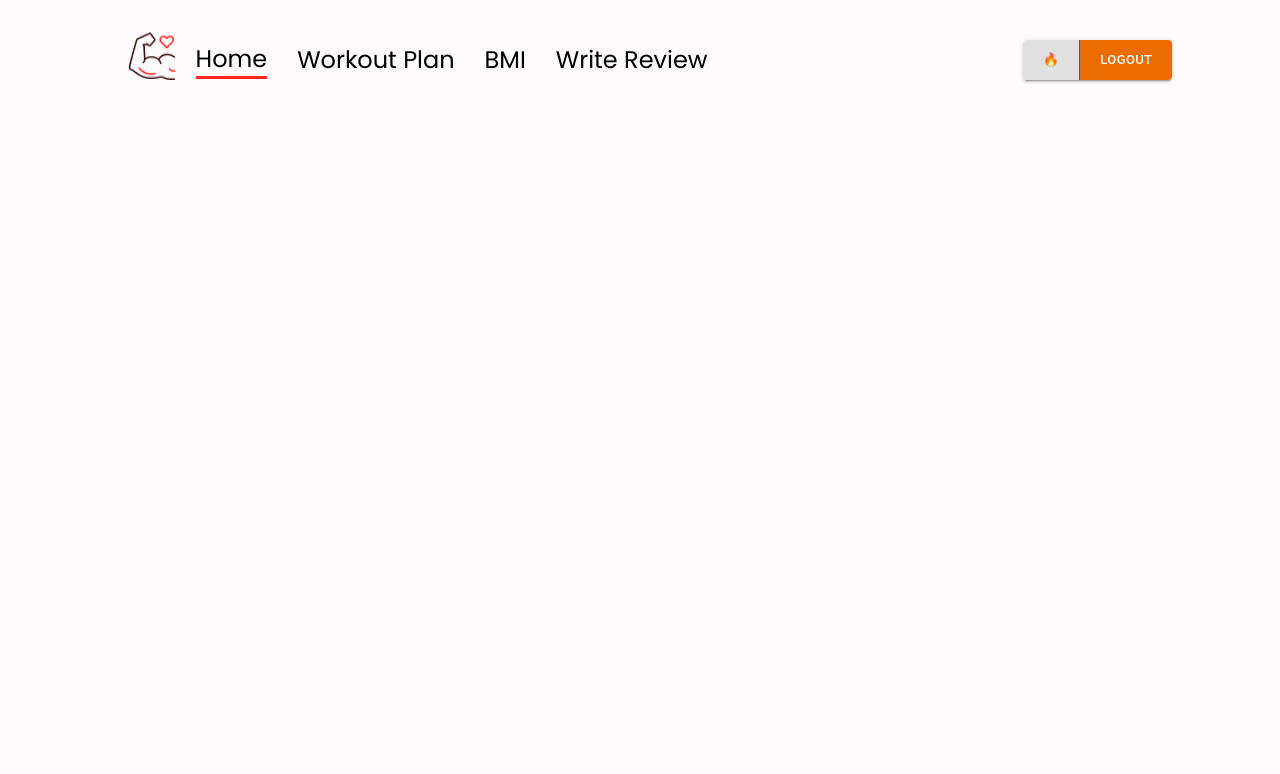
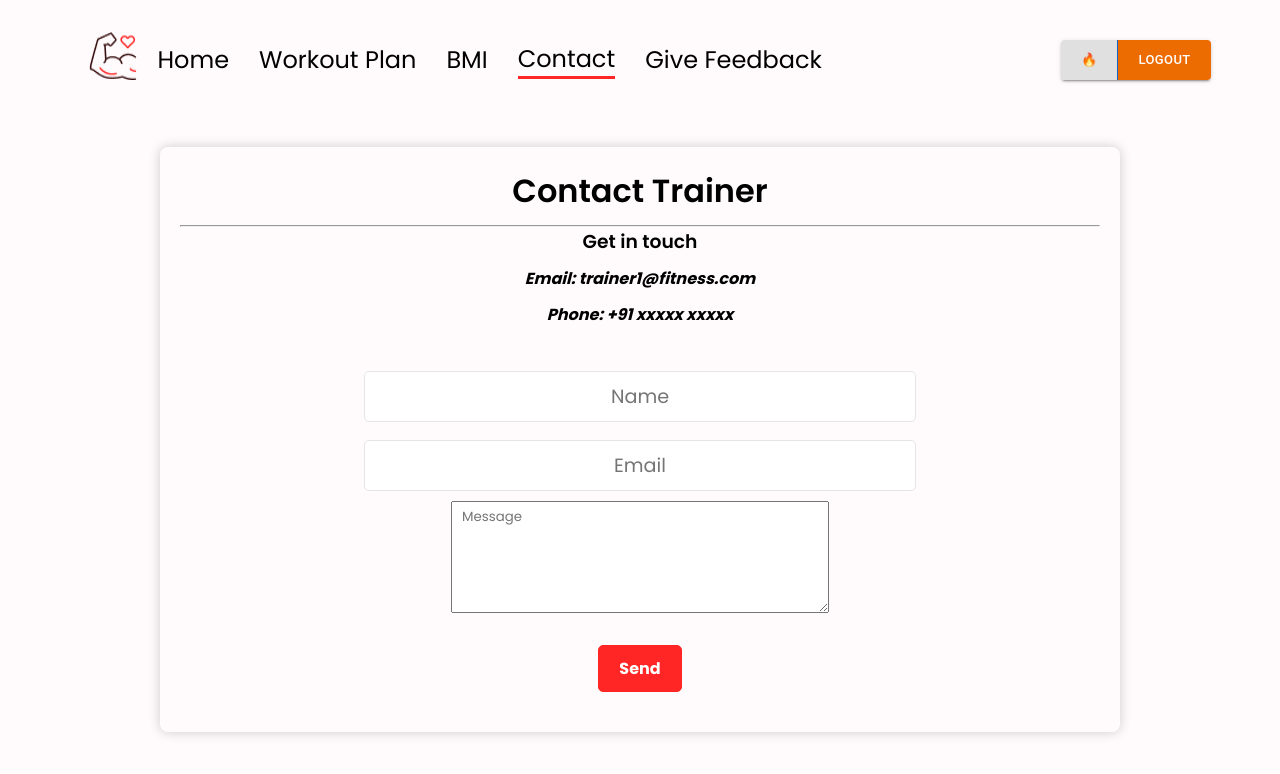
Before and after one commit to rohitrk185/exercise_frontend, a React (Create React App) app: page /contact in a window 1280 px wide. Shown: the top 774 px of the page. Built offline with nearby package versions, Linux system fonts and the light colour scheme; no server answers; sample sign-in values are in the browser's storage.

Commit message:
Final commit on 30/11/2022 morning with minor css changes

```diff
--- a/package.json
+++ b/package.json
@@ -10,6 +10,7 @@
     "axios": "^1.2.0",
     "crypto-js": "^4.1.1",
     "react": "^18.2.0",
+    "react-bootstrap": "^2.6.0",
     "react-dom": "^18.2.0",
     "react-horizontal-scrolling-menu": "^2.8.2",
     "react-icons": "^4.7.1",
--- a/src/App.css
+++ b/src/App.css
@@ -15,6 +15,11 @@ body {
 
 ::-webkit-scrollbar {
   width: 0px;
+}
+
+.link:hover {
+  text-decoration: underline;
+  border-bottom: 3px solid #000;
 }
 
 #streak-btn span {
@@ -266,32 +271,6 @@ h3 {
   color: #828282;
 }
 
-.goals {
-  display: grid;
-  grid-template-columns: repeat(2, 1fr);
-  gap: 10px;
-}
-
-.goal {
-  background-color: #f4f4f4;
-  margin: 10px 0;
-  padding: 20px 0 10px;
-  position: relative;
-}
-
-.goal .timestamp {
-  font-size: 0.9em;
-}
-
-.goal .close {
-  position: absolute;
-  top: 10px;
-  right: 15px;
-  cursor: pointer;
-  border: none;
-  background: none;
-}
-
 .form,
 .content {
   width: 35%;
--- a/src/App.js
+++ b/src/App.js
@@ -15,6 +15,7 @@ import Bmi from './pages/Bmi';
 import Navbar from './components/Navbar';
 import UserPlan from './components/UserPlan';
 import Review from './pages/Review';
+import Contact from './pages/Contact';
 
 
 function App() {
@@ -44,6 +45,7 @@ function App() {
           <Route path='/user-plan' element={<UserPlan user={user} />} />
           <Route path='/calculate-bmi' element={<Bmi />} />
           <Route path='/reviews' element={<Review user={user} />} />
+          <Route path='/contact' element={<Contact user={user} />} />
         </Routes>
       </Box>
       ) : (
--- a/src/components/Navbar.jsx
+++ b/src/components/Navbar.jsx
@@ -1,5 +1,5 @@
 import React from 'react'
-import { Link, useNavigate } from 'react-router-dom';
+import { Link, useNavigate, useLocation } from 'react-router-dom';
 
 import { Stack, Button, ButtonGroup } from '@mui/material';
 
@@ -9,6 +9,10 @@ import Logo from '../assets/images/Logo.png';
 
 const Navbar = ({ user }) => {
 	const navigate = useNavigate();
+	const location = useLocation();
+
+	const curPath = location.pathname;
+	console.log(curPath);
 
 	// user = JSON.parse(localStorage.getItem('user'));
 
@@ -31,11 +35,15 @@ const Navbar = ({ user }) => {
 				</Link>
 				<Stack direction='row' gap='40px' fontSize='16px' alignItems='center' justifyContent='center'
 				sx={{gap:{sm: '30px', xs: '20px'}, fontSize:{sm:'24px',}}}>
-					<Link to='/' style={{textDecoration: 'none', color: '3a1212', borderBottom: '3px solid #ff2625'}}>Home</Link>
-					{/* <a href="/#exercises" style={{textDecoration:'none', color:'#3a1212'}}>Exercises</a> */}
-					<Link to='/user-plan' style={{textDecoration: 'none', color: '3a1212'}}>Workout Plan</Link>
-					<Link to='/calculate-bmi' style={{textDecoration: 'none', color: '3a1212'}}>BMI</Link>
-					<Link to='/reviews' style={{textDecoration: 'none', color: '3a1212'}}>Write Review</Link>
+					{((curPath==='/') ?  <Link to='/' style={{textDecoration: 'none', color: '3a1212', borderBottom: '3px solid #ff2625'}} className='link'>Home</Link> : <Link to='/' style={{textDecoration: 'none', color: '3a1212',}} className='link'>Home</Link>)}
+
+					{((curPath==='/user-plan') ? <Link to='/user-plan' style={{textDecoration: 'none', color: '3a1212', borderBottom: '3px solid #ff2625'}} className='link'>Workout Plan</Link> : <Link to='/user-plan' style={{textDecoration: 'none', color: '3a1212'}} className='link'>Workout Plan</Link>)}
+
+					{((curPath === '/calculate-bmi') ? <Link to='/calculate-bmi' style={{textDecoration: 'none', color: '3a1212', borderBottom: '3px solid #ff2625'}} className='link'>BMI</Link> : <Link to='/calculate-bmi' style={{textDecoration: 'none', color: '3a1212'}} className='link'>BMI</Link>)}
+
+					{((curPath === '/contact') ? <Link to='/contact' style={{textDecoration: 'none', color: '3a1212', borderBottom: '3px solid #ff2625'}} className='link'>Contact</Link> : <Link to='/contact' style={{textDecoration: 'none', color: '3a1212'}} className='link'>Contact</Link>)}
+
+					{((curPath === '/reviews') ? <Link to='/reviews' style={{textDecoration: 'none', color: '3a1212', borderBottom: '3px solid #ff2625'}} className='link'>Give Feedback</Link> : <Link to='/reviews' style={{textDecoration: 'none', color: '3a1212'}} className='link'>Give Feedback</Link>)}
 				</Stack>
 			</Stack>
 			<Stack direction='row' gap='40px' fontSize='16px' alignItems='center' justifyContent='center'
--- /dev/null
+++ b/src/pages/Contact.jsx
@@ -0,0 +1,64 @@
+import React from "react";
+import { Container, Row, Col } from "react-bootstrap";
+import { contactConfig } from '../utils/contact_option'
+
+import { toast } from 'react-toastify'
+
+export default function Contact() {
+	const onSubmit = (e) => {
+		e.preventDefault();
+		toast.success('Email sent😉');
+	}
+
+	return (
+	<Container style={{margin: '60px auto', padding: '20px 20px 30px'}}>
+			<Row className="mb-5 mt-3">
+				<Col lg="8">
+					<h1 className="display-4 mb-4">Contact Trainer</h1>
+					<hr className="t_border my-4 ml-0 text-left" />
+				</Col>
+			</Row>
+			<Row className="sec_sp">
+				<Col lg="5" className="mb-5">
+					<h3 className="color_sec py-4">Get in touch</h3>
+					<address>
+						{/* <a href={contactConfig.YOUR_EMAIL}> */}
+							<strong>Email: {contactConfig.YOUR_EMAIL}</strong>
+						{/* </a> */}
+						<br />
+						<p>
+							<strong>Phone: {contactConfig.YOUR_FONE}</strong>
+						</p>
+					</address>
+					<br />
+					{/* <p> {contactConfig.description} </p> */}
+				</Col>
+				<Col lg="7" className="d-flex align-items-center">
+					<form  className="contact__form w-100" onSubmit={onSubmit}>
+					<Row>
+						<Col lg="6" className="form-group" style={{width: '60%', margin: '0 auto'}} >
+							<input className="form-control" id="name" name="name" placeholder="Name" type="text" required />
+						</Col>
+						<Col lg="6" className="form-group" style={{width: '60%', margin: '0 auto'}}>
+							<input className="form-control rounded-0" id="email" name="email" placeholder="Email" type="email" required />
+						</Col>
+					</Row>
+					<textarea className="form-control" id="message" name="message"
+					placeholder="Message"
+					rows={5} cols={30}
+					style={{padding: '5px 10px'}}
+					required>
+					</textarea>
+					<br />
+					<br />
+					<Row>
+						<Col lg="12" className="form-group" style={{display: 'flex', justifyContent: 'center'}}>
+							<button className="btn ac_btn" type="submit"> Send </button>
+						</Col>
+					</Row>
+				</form>
+			</Col>
+		</Row>
+	</Container>
+);
+}
--- /dev/null
+++ b/src/utils/contact_option.js
@@ -0,0 +1,82 @@
+// const logotext = 'JOHN';
+// const meta = {
+//   title: 'John Doe',
+//   description:
+//     'I’m John Doe data scientist _ Full stack devloper,currently working in Berlin',
+// };
+
+// const introdata = {
+//   title: 'I’m John Doe',
+//   animated: {
+//     first: 'I love coding',
+//     second: 'I code cool websites',
+//     third: 'I develop mobile apps',
+//   },
+//   description:
+//     'Lorem ipsum dolor sit amet, consectetur adipiscing elit. Sed at nisl euismod urna bibendum',
+//   your_img_url: 'https://images.unsplash.com/photo-1514790193030-c89d266d5a9d',
+// };
+
+// const dataabout = {
+//   title: 'abit about my self',
+//   aboutme:
+//     'Lorem ipsum dolor sit amet, consectetur adipiscing elit. Praesent quis dolor id ligula semper elementum feugiat pretium nulla. Nunc non commodo dolor. Nunc mollis dignissim facilisis. Morbi ut magna ultricies.',
+// };
+// const worktimeline = [
+//   {
+//     jobtitle: 'Designer of week',
+//     where: 'YAdfi',
+//     date: '2020',
+//   },
+//   {
+//     jobtitle: 'Designer of week',
+//     where: 'Jamalya',
+//     date: '2019',
+//   },
+//   {
+//     jobtitle: 'Designer of week',
+//     where: 'ALquds',
+//     date: '2019',
+//   },
+// ];
+
+
+
+// const services = [
+//   {
+//     title: 'UI & UX Design',
+//     description:
+//       'Lorem ipsum dolor sit amet, consectetur adipiscing elit. Sed at nisl euismod urna bibendum sollicitudin.',
+//   },
+//   {
+//     title: 'Mobile Apps',
+//     description:
+//       'Lorem ipsum dolor sit amet, consectetur adipiscing elit. Sed at nisl euismod urna bibendum sollicitudin.',
+//   },
+//   {
+//     title: 'Wordpress Design',
+//     description:
+//       'Lorem ipsum dolor sit amet, consectetur adipiscing elit. Sed at nisl euismod urna bibendum sollicitudin.',
+//   },
+// ];
+
+const contactConfig = {
+  YOUR_EMAIL: 'trainer1@fitness.com',
+  YOUR_FONE: '+91 xxxxx xxxxx',
+  description:
+    "We care deeply about our users, and there's nothing of more value for us than helping somebody go through experience that makes them happy, confident, and strong. We realize how being out of shape affects many aspects of your life, and we want to be there for you and help you discover the benefits and joys of training that helped us become the person we today. We are here to be your personal guide every step of the journey.",
+  YOUR_SERVICE_ID: 'service_id',
+  YOUR_TEMPLATE_ID: 'template_id',
+  YOUR_USER_ID: 'user_id',
+};
+
+
+export {
+  // meta,
+  // dataabout,
+  // worktimeline,
+  // services,
+  // introdata,
+  // logotext,
+  contactConfig,
+};
```
Also changed, not shown: 2 other files (tests, documents, lock files or other folders).
